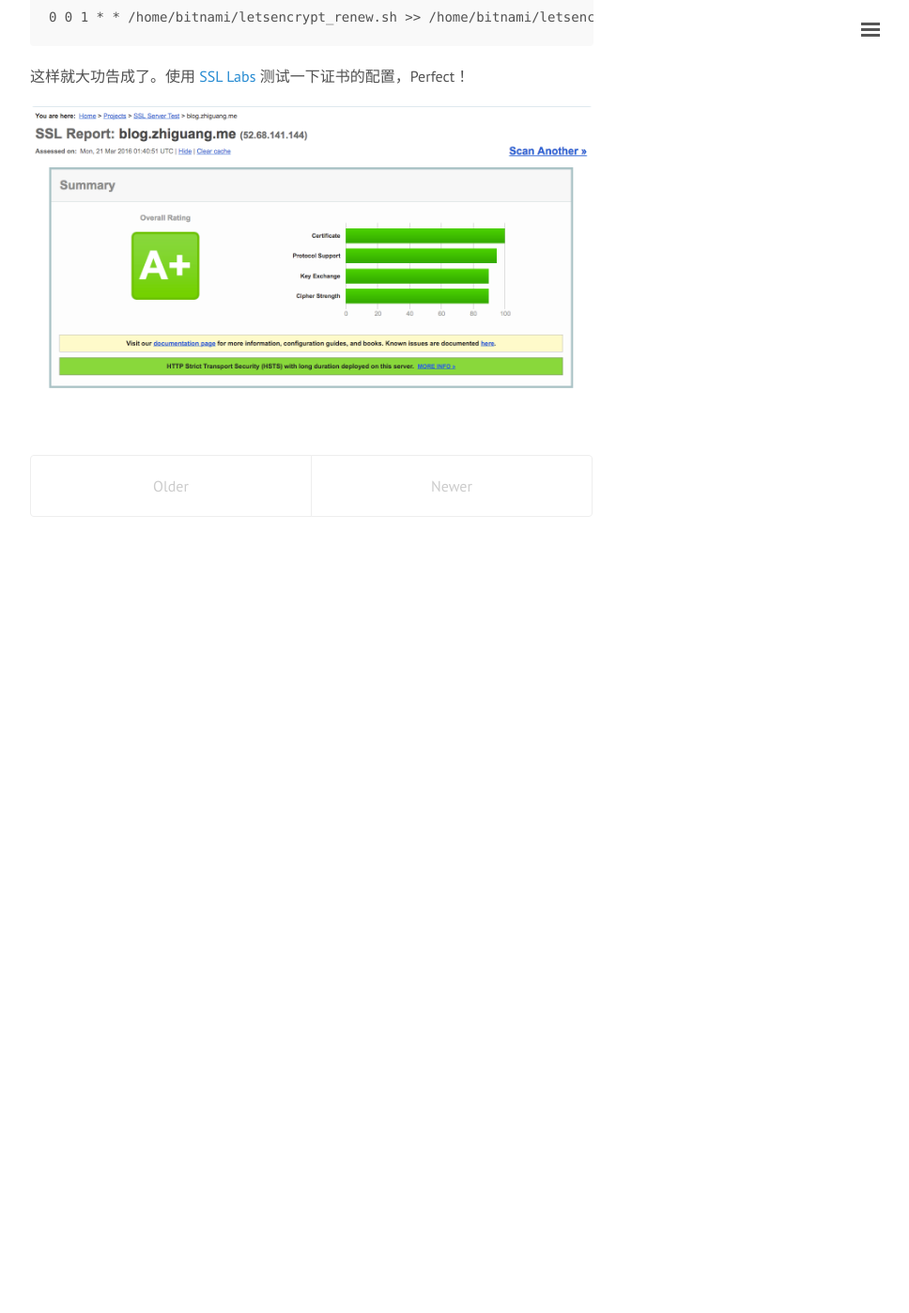
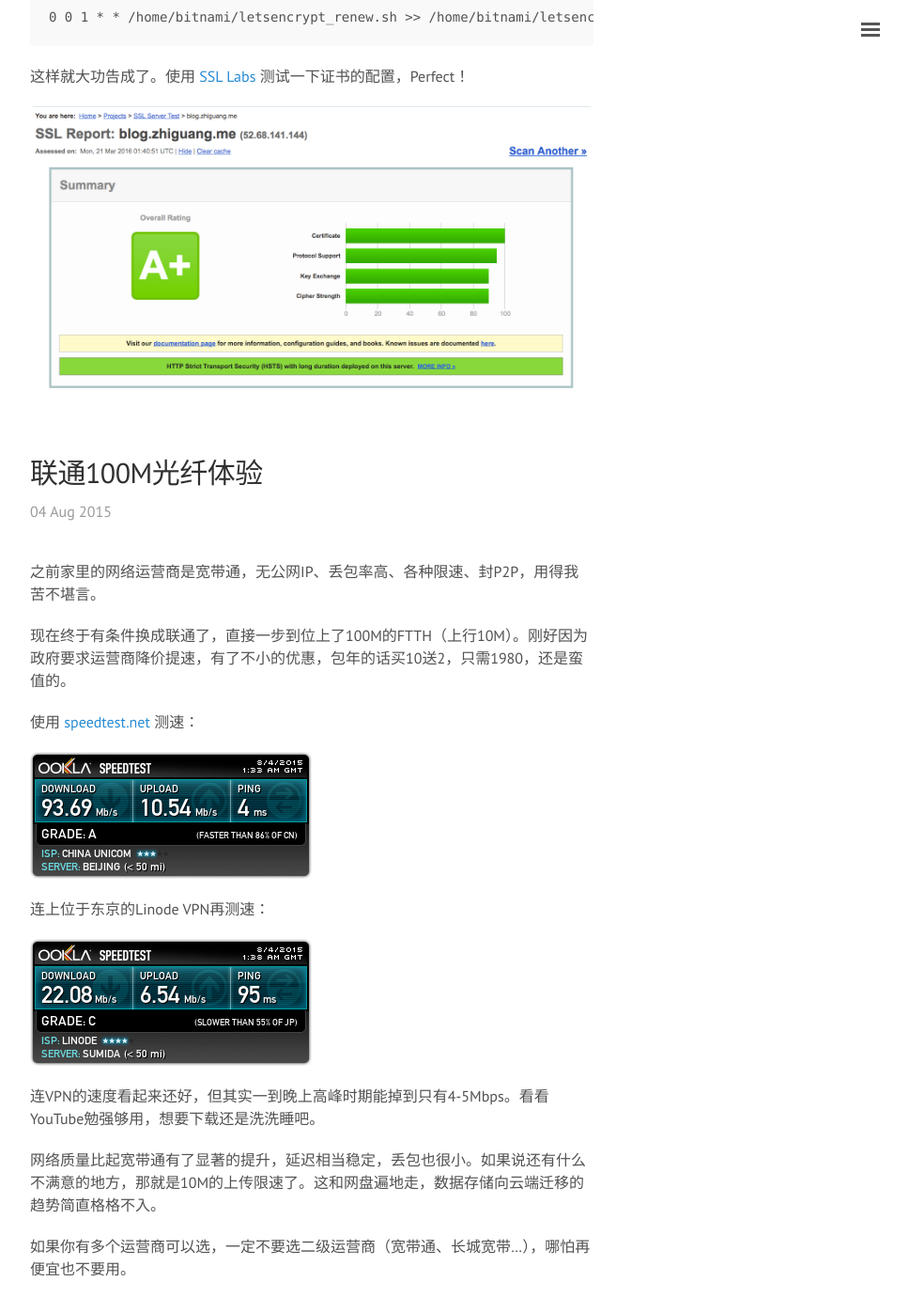
Before and after one commit to zhiguangwang/zhiguangwang.github.io, a Jekyll site: the page built from index.html, in a window 1280 px wide and 1400 px high, scrolled down 3447 px. Shown: the top 1397 px of the window at 94% size, without its empty margins (308-1276 px from the left). Built offline with Jekyll 4.4.1, drawn with Linux system fonts in a browser that asks for light colours; the list of posts is cut into pages by our own code; before the commit the page ends 4057 px from its top, so only the background shows below that.

Commit message:
Add post

```diff
--- /dev/null
+++ b/_posts/2015-08-04-using-china-unicom-100mbps.md
@@ -0,0 +1,22 @@
+---
+layout: post
+title: 联通100M光纤体验
+---
+
+之前家里的网络运营商是宽带通，无公网IP、丢包率高、各种限速、封P2P，用得我苦不堪言。
+
+现在终于有条件换成联通了，直接一步到位上了100M的FTTH（上行10M）。刚好因为政府要求运营商降价提速，有了不小的优惠，包年的话买10送2，只需1980，还是蛮值的。
+
+使用 [speedtest.net](http://www.speedtest.net/) 测速：
+
+![without VPN](/public/img/2015/speedtest-without-vpn.png)
+
+连上位于东京的Linode VPN再测速：
+
+![with VPN](/public/img/2015/speedtest-with-vpn.png)
+
+连VPN的速度看起来还好，但其实一到晚上高峰时期能掉到只有4-5Mbps。看看YouTube勉强够用，想要下载还是洗洗睡吧。
+
+网络质量比起宽带通有了显著的提升，延迟相当稳定，丢包也很小。如果说还有什么不满意的地方，那就是10M的上传限速了。这和网盘遍地走，数据存储向云端迁移的趋势简直格格不入。
+
+如果你有多个运营商可以选，一定不要选二级运营商（宽带通、长城宽带…），哪怕再便宜也不要用。
```
Also changed, not shown: _posts/2016-03-21-lets-encrypt.md (+1 -1 lines), public/img/2015/speedtest-with-vpn.png (added), public/img/2015/speedtest-without-vpn.png (added), public/img/2016/ssl-labs.png (renamed from public/img/lets-encrypt_ssl-labs.png).
